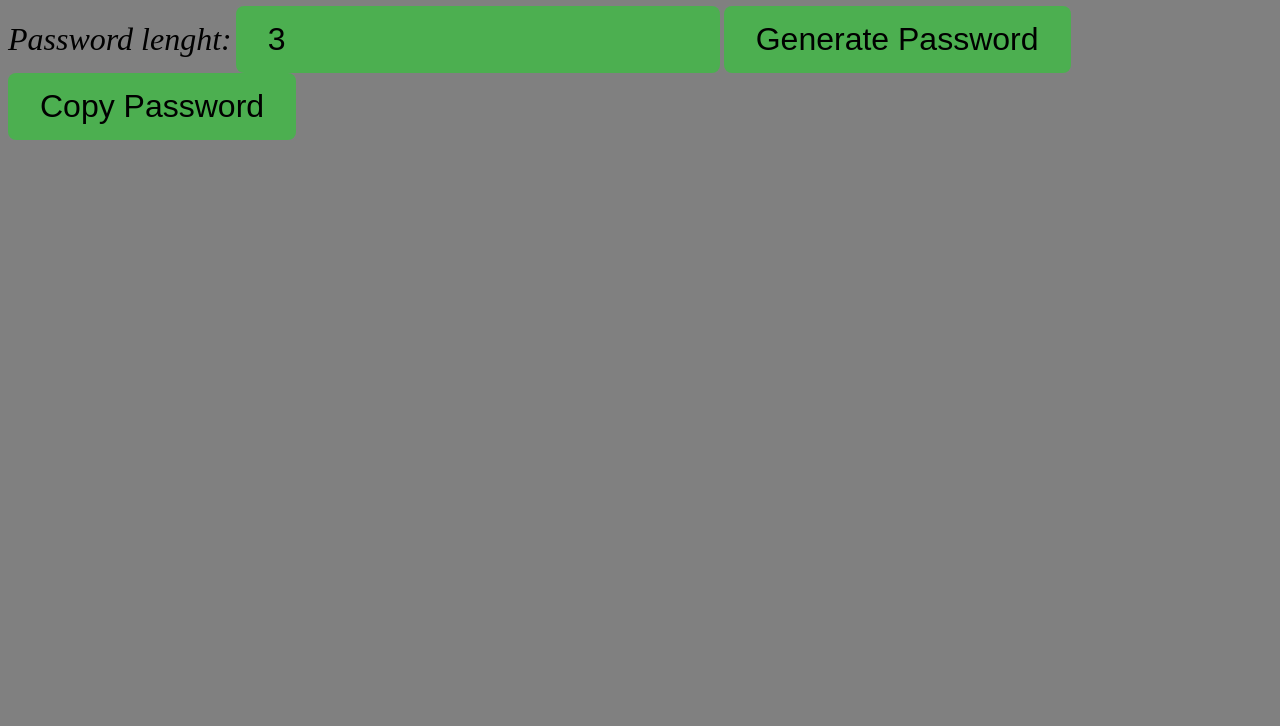
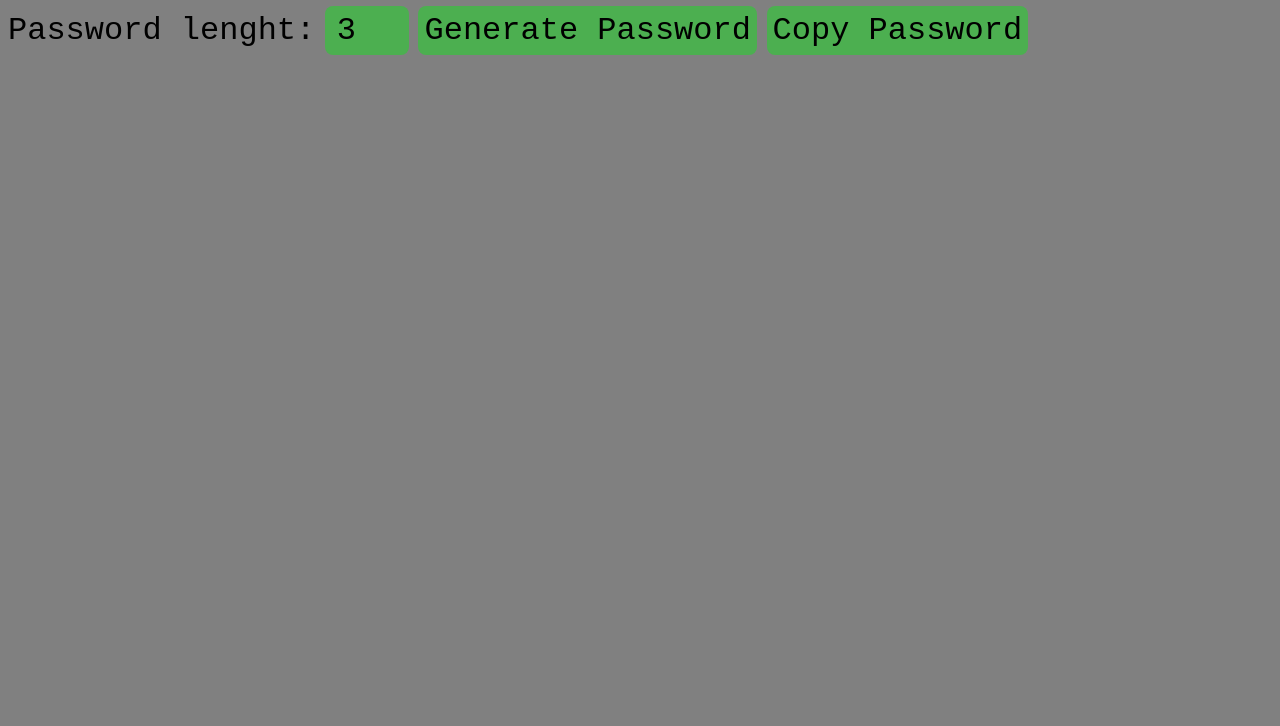
Before and after one commit to moy2125/pass-generator, a website: page index.html in a window 1280 px wide. Shown: the part 74-800 px from the top of the page. Drawn offline with Linux system fonts and the light colour scheme.

Commit message:
feat: improving styles

```diff
--- a/index.html
+++ b/index.html
@@ -10,7 +10,7 @@
 <body>
     <h1>Password Generator</h1>
     <label class="lenght" for="lenght">Password lenght:</label>
-    <input type="number" id="lenght" value="3" min="3" />
+    <input type="number" id="lenght" value="3" min="3" max="30" />
     <button id="button" onclick="generatePassword()">Generate Password</button>
     <button id="copy" onclick="copyPassword()">Copy Password</button>
 
--- a/index.js
+++ b/index.js
@@ -3,6 +3,9 @@ function generateEquilibratedPassword(lenght) {
     throw new Error(
       "The lenght should be divisible by 3 to have  equal parts of alphabetic, numeric and special characters."
     );
+  }
+  if (lenght > 30) {
+    throw new Error("The lenght should be less or equal to 30");
   }
 
   const letters = "ABCDEFGHIJKLMNOPQRSTUVWXYZabcdefghijklmnopqrstuvwxyz";
--- a/styles.css
+++ b/styles.css
@@ -1,6 +1,7 @@
 body {
     background-color: grey;
-    font-style: italic;
+    /* font-style: italic; */
+    font-family: 'Courier New', Courier, monospace;
 }
 
 h1 {
@@ -10,13 +11,17 @@ h1 {
 
 p, #lenght {
     font-size: 32px;
+    font-family: 'Courier New', Courier, monospace;
 }
 
 #lenght {
     border: none;
     background-color: #4CAF50;
-    padding: 15px 32px;
+    padding: 12px 12px;
     border-radius: 8px;
+    width: 60px;
+    height: 25px;
+
 }
 
 .lenght {
@@ -26,12 +31,13 @@ p, #lenght {
 #button, #copy {
     background-color: #4CAF50;
     color: rgb(0, 0, 0);
-    padding: 15px 32px;
+    padding: 6px 6px;
     font-size: 32px;
     border: none;
     border-radius: 8px;
     cursor: pointer;
     transition: background-color 0.3s;
+    font-family: 'Courier New', Courier, monospace;
 }
 
 #button:hover,  #copy:hover {
```
